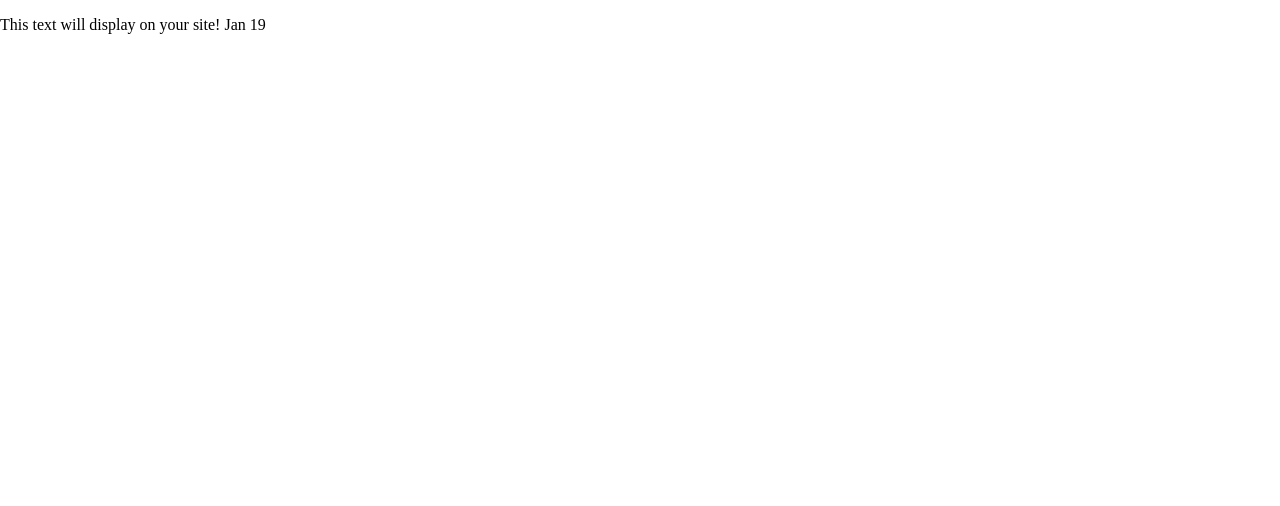
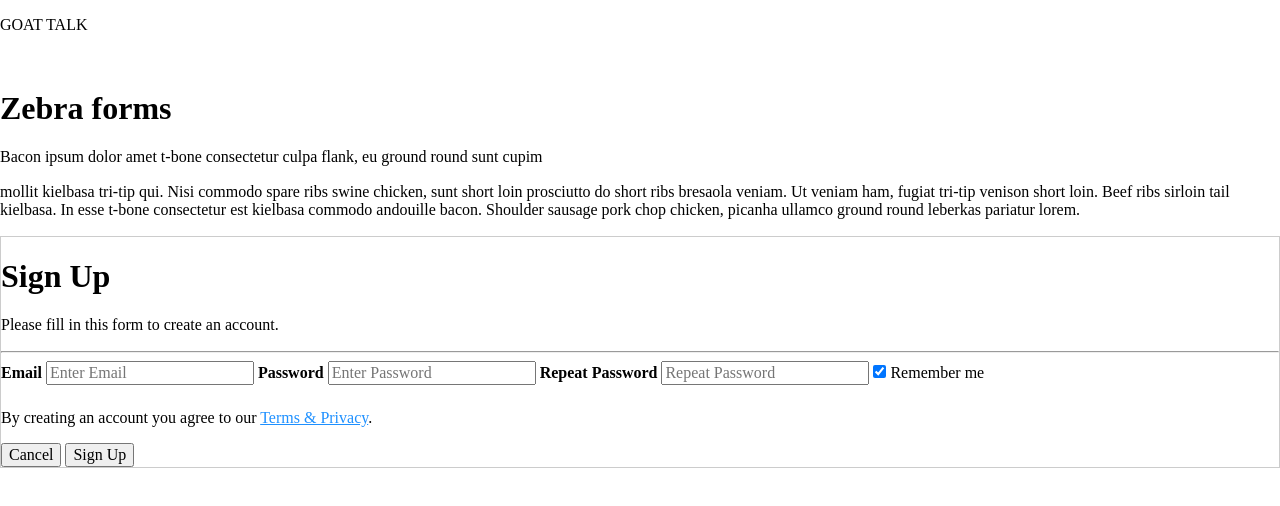
Before and after one commit to AllenConey/bluejay, a plain HTML site: page index.html in a window 1280 px wide. Drawn offline with Linux system fonts and the light colour scheme.

Commit message:
added stuff
forms etc

```diff
--- a/index.html
+++ b/index.html
@@ -24,7 +24,78 @@
 
 <body>
   <!-- Place your site's HTML here -->
-  <p>This text will display on your site! Jan 19</p>
+  <p>GOAT TALK</p>
+
+  <header>
+    <img class="logo" src="./img/zebra-logo.webp" alt="">
+  </header>
+  <h1>Zebra forms</h1>
+  <p>Bacon ipsum dolor amet t-bone consectetur culpa flank, eu ground round sunt cupim </p>
+  <p> mollit kielbasa tri-tip qui. Nisi commodo spare ribs swine chicken, sunt short loin prosciutto do short ribs bresaola veniam. Ut veniam ham, fugiat tri-tip venison short loin. Beef ribs sirloin tail kielbasa. In esse t-bone consectetur est kielbasa commodo andouille bacon. Shoulder sausage pork chop chicken, picanha ullamco ground round leberkas pariatur lorem.</p>
+  <form action="thankyou.html" style="border:1px solid #ccc">
+    <div class="container">
+      <h1>Sign Up</h1>
+      <p>Please fill in this form to create an account.</p>
+      <hr>
+      <label for="email"><b>Email</b></label>
+      <input type="text" placeholder="Enter Email" name="email" required>
+      <label for="psw"><b>Password</b></label>
+      <input type="password" placeholder="Enter Password" name="psw" required>
+      <label for="psw-repeat"><b>Repeat Password</b></label>
+      <input type="password" placeholder="Repeat Password" name="psw-repeat" required>
+      <label>
+        <input type="checkbox" checked="checked" name="remember" style="margin-bottom:15px"> Remember me
+      </label>
+      <p>By creating an account you agree to our <a href="#" style="color:dodgerblue">Terms & Privacy</a>.</p>
+      <div class="clearfix">
+        <button type="button" class="cancelbtn">Cancel</button>
+        <button type="submit" class="signupbtn">Sign Up</button>
+      </div>
+    </div>
+  </form>
+  <script src="js/main.js"></script>
+
+
+
+
+
+
+
+
+
+
+
+
+
+
+
+
+
+
+
+
+
+
+
+
+
+
+
+
+
+
+
+
+
+
+
+
+
+
+
+
+
+
   <script src="js/main.js"></script>
 </body>
 
```
